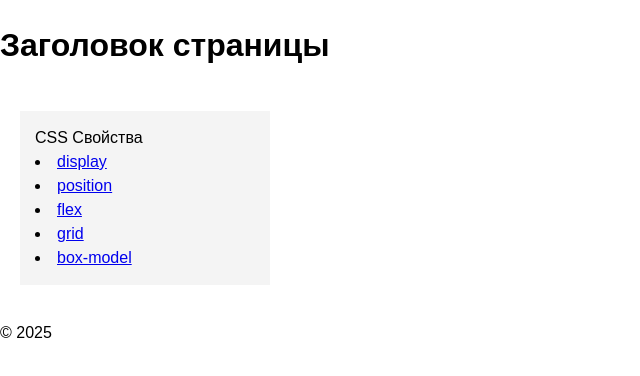
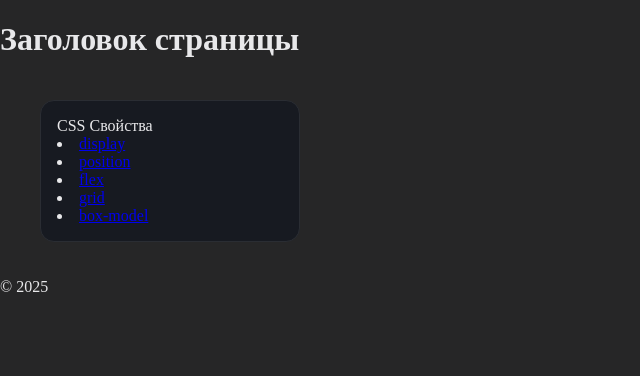
Before and after one commit to Arhydemon/css-landing-together, a plain HTML site: page index.html in a window 1280 px wide. Shown: the whole page, without its empty margins (0-640 px from the left). Drawn offline with Linux system fonts and the light colour scheme.

Commit message:
add some CSS

```diff
--- a/styles.css
+++ b/styles.css
@@ -1,28 +1,44 @@
-/* ===== БАЗА ===== */
-
-* {
-  box-sizing: border-box;
+:root {
+  --max-width: 1200px;
+  --gap : 20px;
+  --pad : 20px;
+  --bg : #262627;
+  --panel : #171a21;
+  --text : #e8e8ea;
+  --muted : #292828;
+  --border : #2a2d33;
 }
 
 body {
   margin: 0;
-  font-family: Arial, sans-serif;
-  line-height: 1.5;
-}
+  font-family: 'Times New Roman', Times, serif, sans-serif;
+  background: var(--bg);
+  color: var(--text);}
 
 /* ===== LAYOUT (две колонки) ===== */
 
 .layout {
-  display: grid;
-  grid-template-columns: 250px 1fr;
-  gap: 20px;
-  padding: 20px;
+    max-width: var(--max-width);
+    margin: auto;
+    padding: var(--pad);
+    display: grid;
+    grid-template-columns: 260px 1fr;
+    gap: var(--gap);
+    align-items: start;
 }
 
+.nav {
+    background: var(--panel);
+    border: 1px solid var(--border);
+    border-radius: 14px;
+    padding: 16px;
+}
 /* Левая колонка */
 .sidebar {
-  background: #f4f4f4;
-  padding: 15px;
+position: sticky;
+top: var(--pad);
+align-self: start;
+
 }
 
 /* Правая колонка */
```
